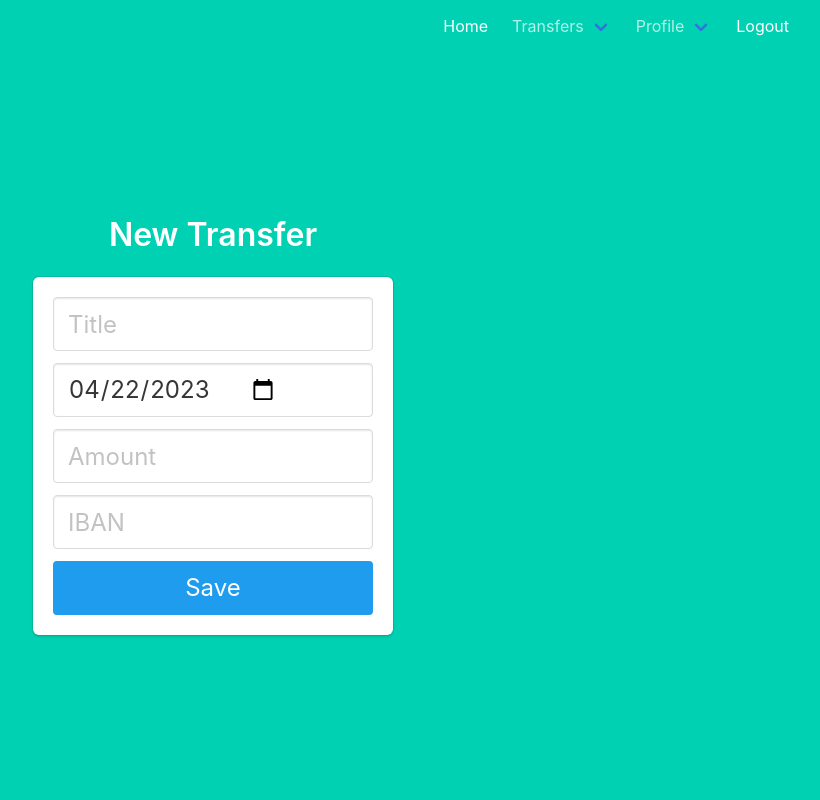
After one commit to Bartosz-lab/wdbk-bank-app, a Flask app: page /transfer/new in a window 1280 px wide. The commit adds this page. Shown: the whole page, without its empty margins (427-1247 px from the left). Run offline with Flask 3, Linux system fonts and the light colour scheme; the visitor is signed in with stand-in values (Sample User, id 1).

Commit message:
add transfers

```diff
--- a/app/__init__.py
+++ b/app/__init__.py
@@ -28,15 +28,13 @@ def create_app():
         # since the user_id is just the primary key of our user table, use it in the query for the user
         return models.User.query.get(int(user_id))
 
-    # blueprint for auth routes in our app
     from .auth import auth as auth_blueprint
+    from .main import main as main_blueprint
+    from .transfer import transfer as transfer_blueprint
 
     app.register_blueprint(auth_blueprint)
-
-    # blueprint for non-auth parts of app
-    from .main import main as main_blueprint
-
     app.register_blueprint(main_blueprint)
+    app.register_blueprint(transfer_blueprint)
 
     with app.app_context():
         db.create_all()
--- a/app/forms.py
+++ b/app/forms.py
@@ -1,7 +1,8 @@
 from flask_wtf import FlaskForm
-from wtforms import StringField, EmailField, PasswordField
+from wtforms import StringField, EmailField, PasswordField, DateField, DecimalField
 from wtforms import validators as va
 from password_strength import PasswordPolicy
+from datetime import date
 from flask_login import current_user
 
 from .models import User
@@ -79,3 +80,23 @@ class ChangePassForm(FlaskForm):
 
 class ResetPassForm(FlaskForm):
     email = EmailField("Email", validators=[va.InputRequired(), va.Email()])
+
+
+class TransferForm(FlaskForm):
+    title = StringField(
+        "Title", validators=[va.InputRequired(), va.Length(min=5, max=50)]
+    )
+    date = DateField("Date", validators=[va.InputRequired()], default=date.today)
+    amount = DecimalField(
+        "Amount",
+        validators=[
+            va.InputRequired(),
+        ],
+        places=2,
+    )
+    iban = StringField(
+        "Iban",
+        validators=[
+            va.InputRequired(),
+        ],
+    )
--- a/app/templates/base.html
+++ b/app/templates/base.html
@@ -21,12 +21,26 @@
                                 Home
                             </a>
                             {% if current_user.is_authenticated %}
-                            <a href="{{ url_for('main.profile') }}" class="navbar-item">
-                                Profile
-                            </a>
-                            <a href="{{ url_for('auth.changepass') }}" class="navbar-item">
-                                Change Password
-                            </a>
+                            <div class="navbar-item has-dropdown is-hoverable">
+                                <a href="{{ url_for('transfer.list') }}" class="navbar-link">
+                                    Transfers
+                                </a>
+                                <div class="navbar-dropdown has-text-black">
+                                    <a href="{{ url_for('transfer.new') }}" class="navbar-item">
+                                        New Transfer
+                                    </a>
+                                </div>
+                            </div>
+                            <div class="navbar-item has-dropdown is-hoverable">
+                                <a href="{{ url_for('main.profile') }}" class="navbar-link">
+                                    Profile
+                                </a>
+                                <div class="navbar-dropdown has-text-black">
+                                    <a href="{{ url_for('auth.changepass') }}" class="navbar-item">
+                                        Change Password
+                                    </a>
+                                </div>
+                            </div>
                             {% endif %}
                             {% if not current_user.is_authenticated %}
                             <a href="{{ url_for('auth.login') }}" class="navbar-item">
--- /dev/null
+++ b/app/templates/transfer_new.html
@@ -0,0 +1,65 @@
+{% extends "base.html" %}
+
+{% block content %}
+<div class="column is-4 is-offset-4">
+    <h3 class="title">New Transfer</h3>
+    <div class="box">
+        <form method="POST" action="/transfer/new">
+            {{ form.csrf_token }}
+            <div class="field">
+                <div class="control">
+                    {{ form.title(class="input is-large" + (" is-danger" if form.title.errors else  ""), placeholder="Title") }}
+                </div>
+                {% if form.title.errors %}
+                <ul>
+                    {% for error in form.title.errors %}
+                        <li class="help is-large is-danger">{{ error }}</li>
+                    {% endfor %}
+                </ul>
+                {% endif %}
+            </div>
+
+            <div class="field">
+                <div class="control">
+                    {{ form.date(class="input is-large" + (" is-danger" if form.date.errors else  "")) }}
+                </div>
+                {% if form.date.errors %}
+                <ul>
+                    {% for error in form.date.errors %}
+                        <li class="help is-large is-danger">{{ error }}</li>
+                    {% endfor %}
+                </ul>
+                {% endif %}
+            </div>
+
+            <div class="field">
+                <div class="control">
+                    {{ form.amount(class="input is-large" + (" is-danger" if form.amount.errors else  ""), placeholder="Amount") }}
+                </div>
+                {% if form.amount.errors %}
+                <ul>
+                    {% for error in form.amount.errors %}
+                        <li class="help is-large is-danger">{{ error }}</li>
+                    {% endfor %}
+                </ul>
+                {% endif %}
+            </div>
+
+            <div class="field">
+                <div class="control">
+                    {{ form.iban(class="input is-large" + (" is-danger" if form.iban.errors else  ""), placeholder="IBAN") }}
+                </div>
+                {% if form.iban.errors %}
+                <ul>
+                    {% for error in form.iban.errors %}
+                        <li class="help is-large is-danger">{{ error }}</li>
+                    {% endfor %}
+                </ul>
+                {% endif %}
+            </div>
+
+            <button class="button is-block is-info is-large is-fullwidth">Save</button>
+        </form>
+    </div>
+</div>
+{% endblock %}
--- /dev/null
+++ b/app/transfer.py
@@ -0,0 +1,47 @@
+from flask import Blueprint, render_template, redirect, url_for, request, flash
+from flask_login import login_required, current_user
+
+
+from .models import Transfer
+from .forms import TransferForm
+from . import db
+
+transfer = Blueprint("transfer", __name__, url_prefix="/transfer")
+
+
+@transfer.get("/list")
+@login_required
+def list():
+    transfers = Transfer.query.filter_by(user_id=current_user.id).all()
+    return render_template("transfer_list.html", transfers=transfers)
+
+
+@transfer.get("/<int:transfer_id>")
+@login_required
+def one_transfer(transfer_id):
+    transfer = Transfer.query.filter_by(user_id=current_user.id, id=transfer_id).first()
+    if not transfer:
+        return "Forbidden"
+    return render_template("transfer_one.html", transfer=transfer)
+
+
+@transfer.route("/new", methods=("GET", "POST"))
+@login_required
+def new():
+    form = TransferForm()
+    if form.validate_on_submit():
+        new_transfer = Transfer(
+            title=form.title.data,
+            date=form.date.data,
+            amount=form.amount.data,
+            iban=form.iban.data,
+            user_id=current_user.id,
+        )
+
+        # add the new user to the database
+        db.session.add(new_transfer)
+        db.session.commit()
+
+        return redirect(url_for("transfer.list"))
+
+    return render_template("transfer_new.html", form=form)
```
Also changed, not shown: app/models.py (+9 -0 lines), app/templates/transfer_list.html (added, +25 -0 lines), app/templates/transfer_one.html (added, +22 -0 lines).
